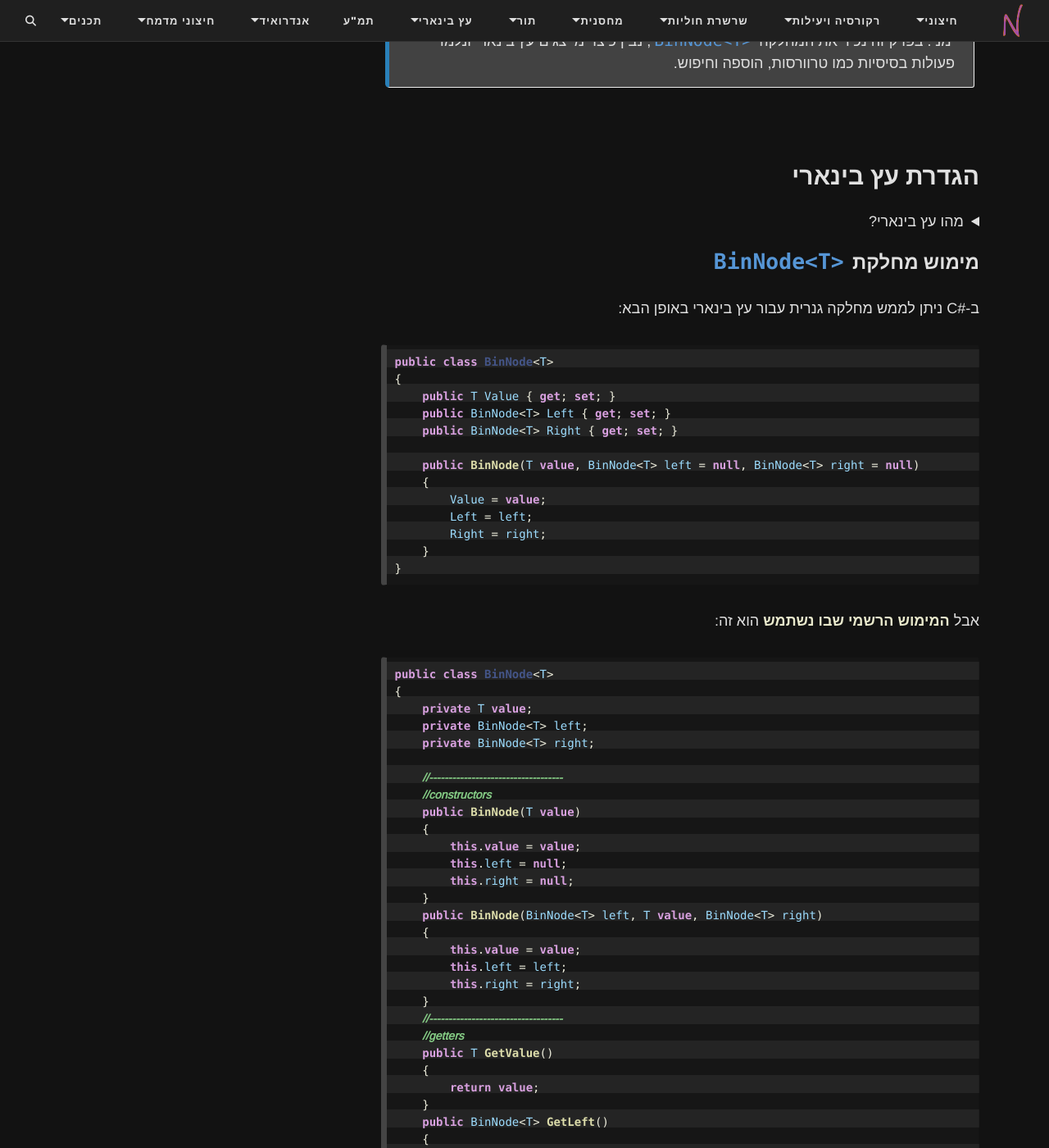
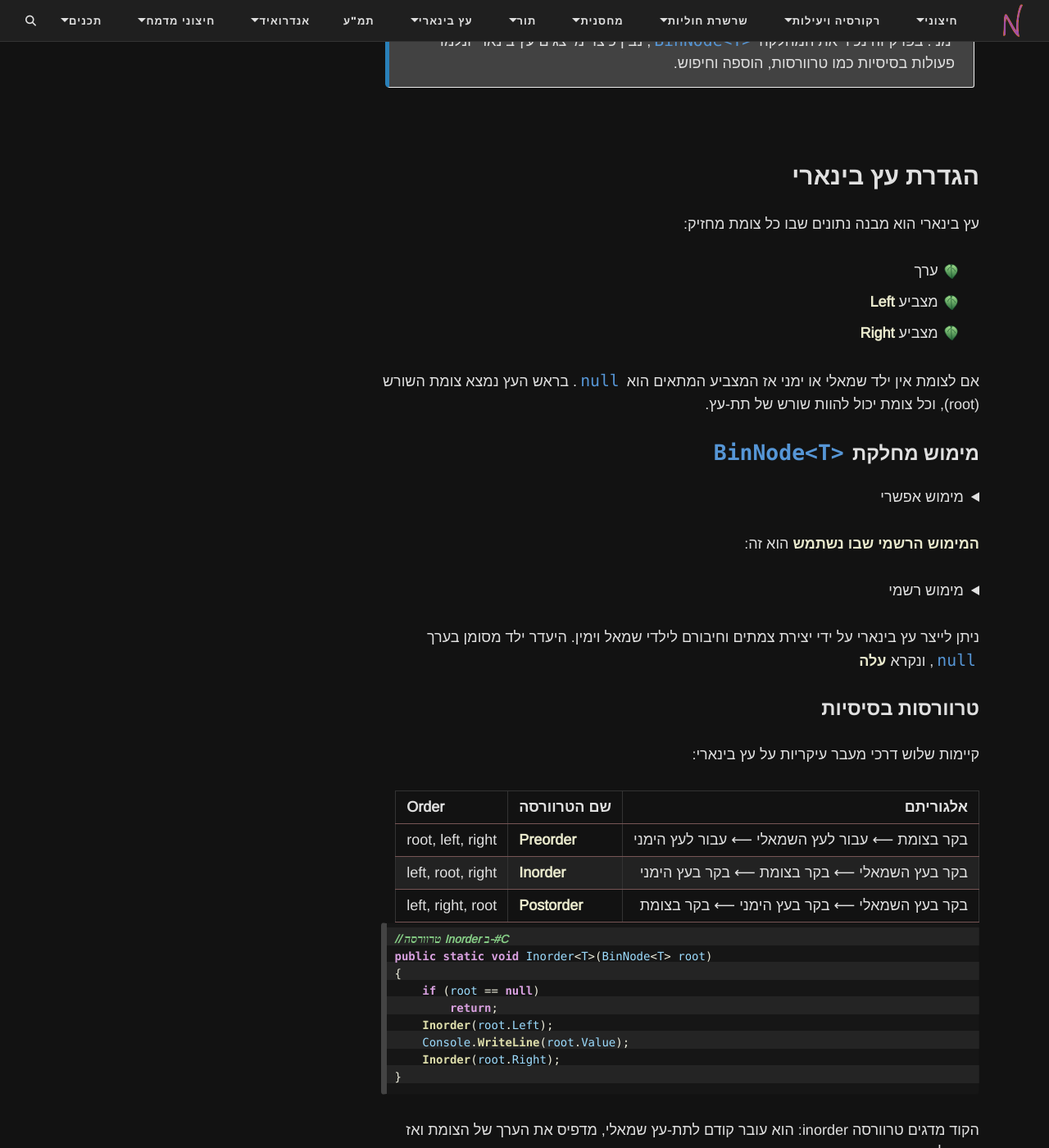
Before and after one commit to 3strategy/BeautifulMivney, a Jekyll site: the page built from cst/chapters/Chapter6.md, in a window 1280 px wide and 1400 px high, scrolled down 508 px. Shown: the whole window at 82% size. Built offline with Jekyll 4.4.1, drawn with Linux system fonts in a browser that asks for light colours; comment, search, counter and statistics services are not loaded; some of the changed text lies outside the part shown.

Commit message:
מתמודדים עם עלים

````diff
--- a/cst/chapters/Chapter6.md
+++ b/cst/chapters/Chapter6.md
@@ -16,10 +16,10 @@ lang: he
 
 ## הגדרת עץ בינארי
 
-<details markdown="1">
-<summary>מהו עץ בינארי?</summary>
+
 
 עץ בינארי הוא מבנה נתונים שבו כל צומת מחזיק:
+
 {: .leafify}
 - ערך
 - מצביע **Left**
@@ -27,9 +27,12 @@ lang: he
 
 אם לצומת אין ילד שמאלי או ימני אז המצביע המתאים הוא `null`. בראש העץ נמצא צומת השורש (root), וכל צומת יכול להוות שורש של תת‑עץ.
 
-</details>
 
 ### מימוש מחלקת `<BinNode<T`
+
+
+<details markdown="1">
+<summary>מימוש אפשרי</summary>
 
 ב‑#C ניתן לממש מחלקה גנרית עבור עץ בינארי באופן הבא:
 
@@ -48,8 +51,12 @@ public class BinNode<T>
     }
 }
 ```
+</details>
 
-אבל **המימוש הרשמי שבו נשתמש** הוא זה:
+**המימוש הרשמי שבו נשתמש** הוא זה:
+<details markdown="1">
+<summary>מימוש רשמי</summary>
+אבל
 
 ```csharp
 public class BinNode<T>
@@ -120,9 +127,9 @@ public class BinNode<T>
     }
 }
 ```
+</details>
 
-
-ניתן לייצר עץ בינארי על ידי יצירת צמתים וחיבורם לילדי שמאל וימין. היעדר ילד מסומן בערך `null`.
+ניתן לייצר עץ בינארי על ידי יצירת צמתים וחיבורם לילדי שמאל וימין. היעדר ילד מסומן בערך `null`, ונקרא **עלה**
 
 ### טרוורסות בסיסיות
 
````
Also changed, not shown: other parts of cst/chapters/Chapter6.md (+4 -4 lines).
